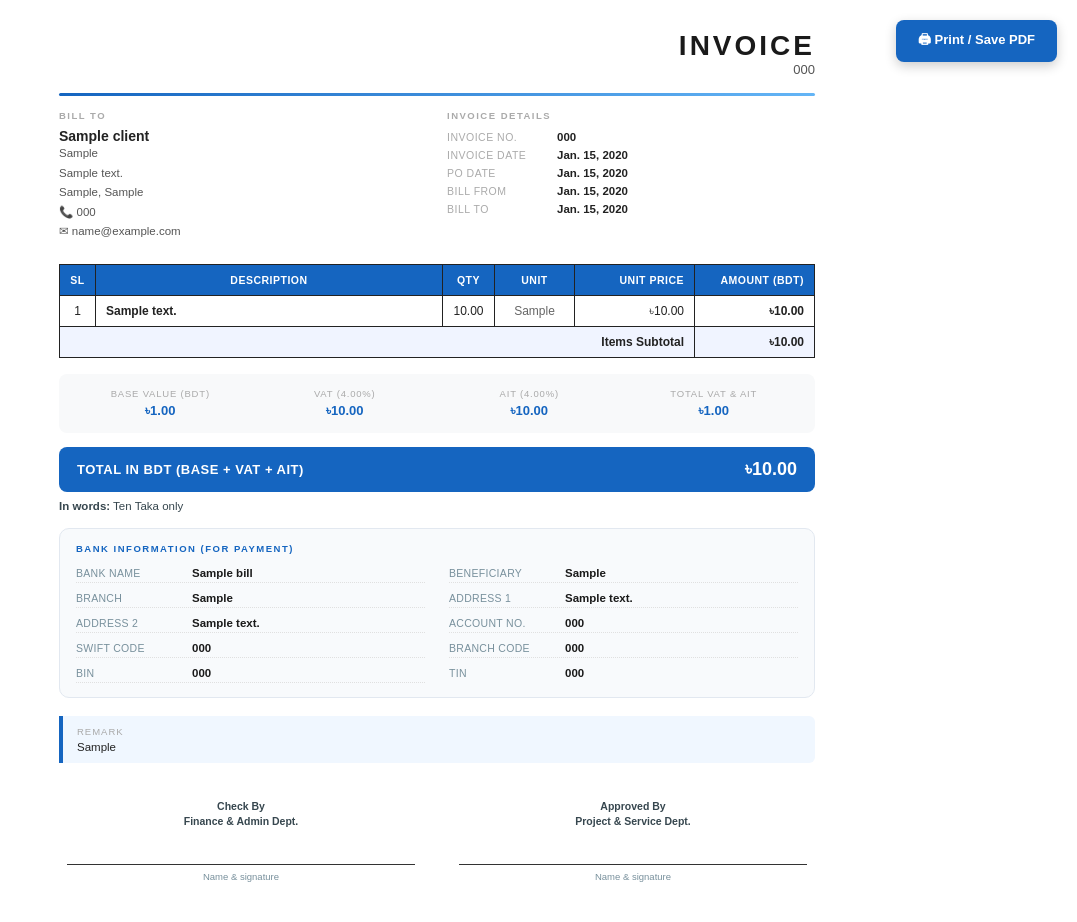
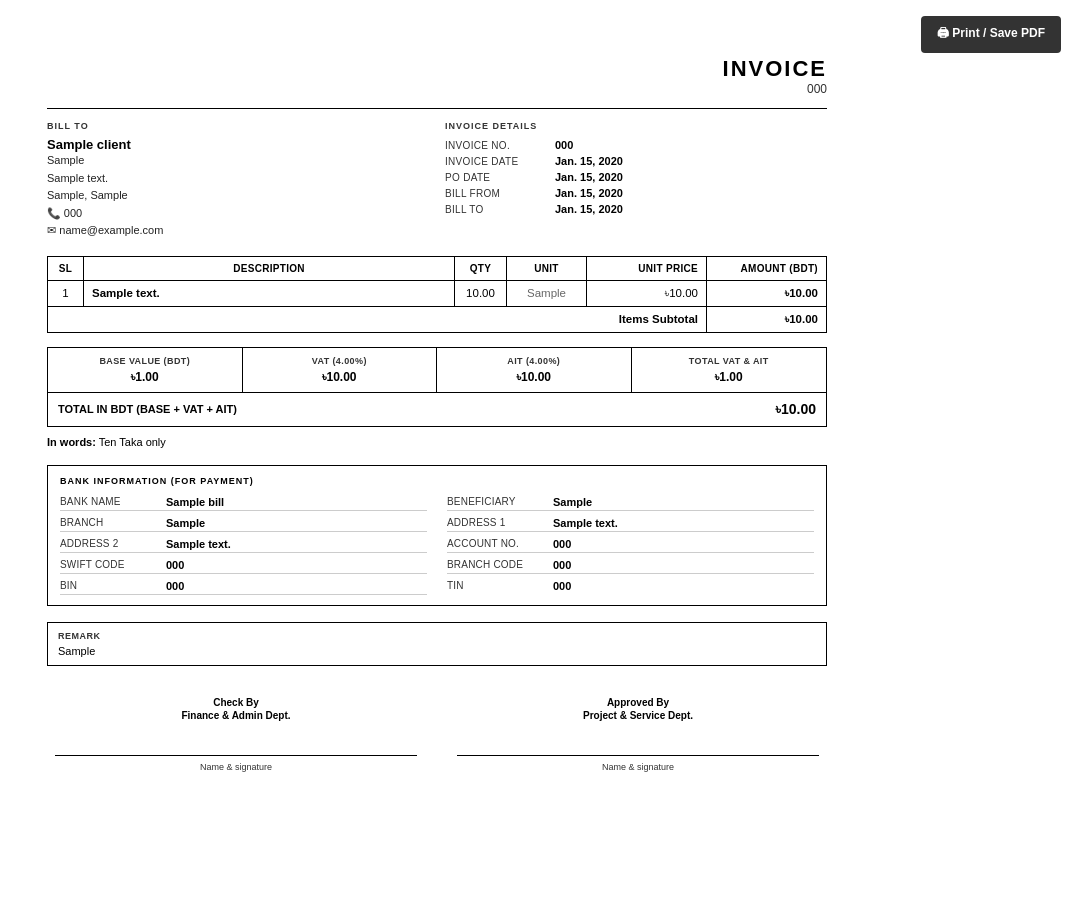
Before and after one commit to gtlfilesbd-droid/Genesis-Service-Billing-Software, a Django app: page /billing/1/print/ in a window 1280 px wide. Shown: the whole page, without its empty margins (203-1280 px from the left). After the commit the page ends 772 px from the top, so only its background shows below. Run offline with Django 4.2, Linux system fonts and the light colour scheme; a user stored in the database is signed in; tables that the repository leaves empty hold one stand-in row (values such as "Sample post").

```diff
--- a/billing/views.py
+++ b/billing/views.py
@@ -539,26 +539,34 @@ def bill_print(request, pk):
 def bill_excel(request, pk):
     try:
         import openpyxl
-        from openpyxl.styles import Font, Alignment, PatternFill
+        from openpyxl.styles import Font, Alignment, Border, Side
+        from billing.money_words import bdt_amount_in_words
+
         bill = get_object_or_404(Bill, pk=pk)
         inv_disp = bill.invoice_number or bill.bill_number
         wb = openpyxl.Workbook()
         ws = wb.active
         ws.title = _safe_excel_sheet_title(inv_disp)
-        blue = PatternFill('solid', fgColor='1565C0')
-        wf = Font(bold=True, color='FFFFFF')
+        thin = Side(style='thin', color='000000')
+        border_all = Border(left=thin, right=thin, top=thin, bottom=thin)
         bf = Font(bold=True)
+        bfh = Font(bold=True, size=10)
+
+        def apply_border_row(row_idx, cols=6):
+            for col in range(1, cols + 1):
+                ws.cell(row=row_idx, column=col).border = border_all
 
         ws.merge_cells('A1:F1')
         ws['A1'] = 'INVOICE'
-        ws['A1'].font = Font(size=18, bold=True, color='1565C0')
+        ws['A1'].font = Font(size=16, bold=True, color='000000')
         ws['A1'].alignment = Alignment(horizontal='center')
         ws.merge_cells('A2:F2')
         ws['A2'] = f'Invoice #: {inv_disp}'
         ws['A2'].alignment = Alignment(horizontal='center')
         ws.append([])
         ws.append(['Bill To:', '', '', 'Invoice Details:', '', ''])
-        ws['A4'].font = bf; ws['D4'].font = bf
+        ws['A4'].font = bf
+        ws['D4'].font = bf
         ws.append([bill.client.name, '', '', 'Invoice Date:', str(bill.invoice_date), ''])
         ws.append([bill.client.address, '', '', 'PO Date:', str(bill.po_date or ''), ''])
         if bill.bill_period_from or bill.bill_period_to:
@@ -573,21 +581,48 @@ def bill_excel(request, pk):
         hr = ws.max_row
         for col in range(1, 7):
             c = ws.cell(row=hr, column=col)
-            c.fill = blue; c.font = wf; c.alignment = Alignment(horizontal='center')
+            c.font = bfh
+            c.alignment = Alignment(horizontal='center', wrap_text=True)
+            c.border = border_all
+        first_item_row = hr + 1
         for idx, item in enumerate(bill.items.all(), 1):
             ws.append([idx, item.description, float(item.quantity), item.unit or '', float(item.unit_price), float(item.amount)])
+        last_item_row = ws.max_row
+        for r in range(first_item_row, last_item_row + 1):
+            apply_border_row(r)
         ws.append([])
         ws.append(['', '', '', '', 'Items Subtotal:', float(bill.subtotal)])
+        sub_row = ws.max_row
+        apply_border_row(sub_row)
+        ws.cell(row=sub_row, column=5).font = bf
+        ws.cell(row=sub_row, column=6).font = bf
         ws.append([])
-        ws.append(['VAT & AIT Details']); ws[f'A{ws.max_row}'].font = bf
+        ws.append(['VAT & AIT Details'])
+        ws[f'A{ws.max_row}'].font = bf
         ws.append(['Base Value (BDT):', '', '', '', '', float(bill.project_base_value)])
+        apply_border_row(ws.max_row)
         ws.append([f'VAT ({bill.vat_rate_percent}%):', '', '', '', '', float(bill.vat_amount)])
+        apply_border_row(ws.max_row)
         ws.append([f'AIT ({bill.ait_rate_percent}%):', '', '', '', '', float(bill.ait_amount)])
+        apply_border_row(ws.max_row)
         ws.append(['Total VAT & AIT:', '', '', '', '', float(bill.excluding_vat_ait)])
-        ws.append(['Total In BDT:', '', '', '', '', float(bill.total_in_bdt)])
+        apply_border_row(ws.max_row)
+        ws.append(['Total In BDT (Base + VAT + AIT):', '', '', '', '', float(bill.total_in_bdt)])
+        tot_row = ws.max_row
+        for col in range(1, 7):
+            c = ws.cell(row=tot_row, column=col)
+            c.border = border_all
+            c.font = bf
+        ws.append(['In words:', bdt_amount_in_words(bill.total_in_bdt), '', '', '', ''])
+        words_row = ws.max_row
+        ws.merge_cells(start_row=words_row, start_column=2, end_row=words_row, end_column=6)
+        apply_border_row(words_row)
+        ws.cell(row=words_row, column=1).font = bf
+        ws.cell(row=words_row, column=2).alignment = Alignment(wrap_text=True, vertical='top')
         if bill.bank_name:
             ws.append([])
-            ws.append(['Bank Information']); ws[f'A{ws.max_row}'].font = bf
+            ws.append(['Bank information (For Payment)'])
+            ws[f'A{ws.max_row}'].font = bf
             ws.append(['Bank Name:', bill.bank_name])
             ws.append(['Beneficiary:', bill.beneficiary or ''])
             ws.append(['Branch:', bill.bank_branch or ''])
--- a/billing_system/templates/bills/bill_pdf.html
+++ b/billing_system/templates/bills/bill_pdf.html
@@ -6,85 +6,126 @@
 <title>Invoice {{ bill.invoice_number|default:bill.bill_number }}</title>
 <style>
 * { margin:0; padding:0; box-sizing:border-box; }
-body { font-family:'Arial',sans-serif; font-size:12.5px; color:#222; background:#fff; }
-.page { max-width:820px; margin:0 auto; padding:32px; }
+body { font-family:'Arial',sans-serif; font-size:12px; color:#000; background:#fff; }
+.page { max-width:820px; margin:0 auto; padding:28px 20px; }
 
-/* Header */
+/* Letterhead: leave space for pre-printed header/footer */
+body.letterhead .page {
+    padding-top:48px;
+    padding-bottom:56px;
+}
+
 .pad-header { width:100%; margin-bottom:0; display:block; }
 .pad-header img { width:100%; display:block; }
-.inv-header { display:flex; justify-content:space-between; align-items:center; margin-bottom:16px; margin-top:14px; }
+.inv-header { display:flex; justify-content:space-between; align-items:center; margin-bottom:12px; margin-top:8px; }
 .inv-title { text-align:right; }
-.inv-title h2 { font-size:28px; color:#1a1a1a; font-weight:800; letter-spacing:3px; }
-.inv-title .num { font-size:13px; color:#555; }
+.inv-title h2 { font-size:22px; color:#000; font-weight:700; letter-spacing:2px; }
+.inv-title .num { font-size:12px; color:#333; }
 
-.divider { height:3px; background:linear-gradient(90deg,#1565C0,#64b5f6); border-radius:2px; margin:14px 0; }
+.divider { height:0; border:none; border-top:1px solid #000; margin:12px 0; }
 
-/* Bill to / Info grid */
-.meta-grid { display:grid; grid-template-columns:1fr 1fr; gap:20px; margin-bottom:22px; }
-.meta-box h4 { font-size:9.5px; text-transform:uppercase; letter-spacing:1.5px; color:#aaa; margin-bottom:7px; }
-.meta-box .cn { font-size:14px; font-weight:700; }
-.meta-box .cd { font-size:11.5px; color:#555; line-height:1.7; }
+.meta-grid { display:grid; grid-template-columns:1fr 1fr; gap:16px; margin-bottom:16px; }
+.meta-box h4 { font-size:9px; text-transform:uppercase; letter-spacing:1px; color:#333; margin-bottom:6px; font-weight:700; }
+.meta-box .cn { font-size:13px; font-weight:700; }
+.meta-box .cd { font-size:11px; color:#222; line-height:1.6; }
 .meta-tbl { width:100%; border-collapse:collapse; }
-.meta-tbl td { padding:3px 0; font-size:11.5px; }
-.meta-tbl td:first-child { color:#aaa; font-size:10.5px; text-transform:uppercase; letter-spacing:0.5px; width:110px; }
+.meta-tbl td { padding:2px 0; font-size:11px; }
+.meta-tbl td:first-child { color:#333; font-size:10px; text-transform:uppercase; letter-spacing:0.3px; width:110px; }
 .meta-tbl td:last-child { font-weight:600; }
 
-/* Items table */
-.items-tbl { width:100%; border-collapse:collapse; margin-bottom:16px; font-size:12px; }
-.items-tbl thead tr { background:#1565C0; color:#fff; }
-.items-tbl th { padding:9px 10px; font-size:10.5px; text-transform:uppercase; letter-spacing:0.5px; font-weight:600; }
+/* Items: plain grid like Excel */
+.items-tbl { width:100%; border-collapse:collapse; margin-bottom:14px; font-size:11.5px; }
+.items-tbl thead tr { background:#fff; }
+.items-tbl th {
+    padding:6px 8px;
+    font-size:10px;
+    text-transform:uppercase;
+    letter-spacing:0.3px;
+    font-weight:700;
+    border:1px solid #000;
+    background:#fff;
+    color:#000;
+}
 .items-tbl th:last-child, .items-tbl td:last-child { text-align:right; }
 .items-tbl th:nth-child(3), .items-tbl td:nth-child(3) { text-align:center; }
 .items-tbl th:nth-child(4), .items-tbl td:nth-child(4) { text-align:center; }
 .items-tbl th:nth-child(5), .items-tbl td:nth-child(5) { text-align:right; }
-.items-tbl tbody tr { border-bottom:1px solid #222; }
-.items-tbl td { padding:8px 10px; border:1px solid #222; vertical-align:middle; }
-.items-tbl th { border:1px solid #222; }
-.items-tbl tfoot tr { background:#f0f4ff; }
-.items-tbl tfoot td { padding:8px 10px; font-weight:600; border:1px solid #222; }
+.items-tbl tbody tr { background:#fff; }
+.items-tbl td { padding:6px 8px; border:1px solid #000; vertical-align:middle; }
+.items-tbl tfoot tr { background:#fff; }
+.items-tbl tfoot td { padding:6px 8px; font-weight:700; border:1px solid #000; }
 .items-tbl td.desc-line-cell { text-align:left; font-weight:600; }
 .items-tbl td.sl-cell { text-align:center; width:36px; }
 
-/* Financial summary */
-.fin-summary { display:grid; grid-template-columns:repeat(4,1fr); gap:10px; background:#f8f9fa; padding:14px; border-radius:8px; margin-bottom:14px; }
-.fin-item { text-align:center; }
-.fin-item .fl { font-size:9.5px; text-transform:uppercase; letter-spacing:0.8px; color:#aaa; margin-bottom:4px; }
-.fin-item .fv { font-size:13px; font-weight:700; color:#1565C0; }
-.fin-total { background:#1565C0; border-radius:8px; padding:12px 18px; display:flex; justify-content:space-between; align-items:center; color:#fff; margin-bottom:14px; }
-.fin-total .ft-label { font-size:13px; font-weight:700; letter-spacing:0.5px; }
-.fin-total .ft-value { font-size:18px; font-weight:800; }
-.fin-words { font-size:11.5px; color:#37474f; margin:-8px 0 14px; line-height:1.45; }
-body.letterhead .page { padding-top:16px; }
+/* VAT summary: bordered cells, no tint */
+.fin-summary {
+    display:grid;
+    grid-template-columns:repeat(4,1fr);
+    gap:0;
+    margin-bottom:0;
+    border:1px solid #000;
+    border-bottom:none;
+}
+.fin-item {
+    text-align:center;
+    padding:8px 6px;
+    border-right:1px solid #000;
+    border-bottom:1px solid #000;
+}
+.fin-item:last-child { border-right:none; }
+.fin-item .fl { font-size:9px; text-transform:uppercase; letter-spacing:0.4px; color:#333; margin-bottom:4px; font-weight:600; }
+.fin-item .fv { font-size:12px; font-weight:700; color:#000; }
 
-/* Remark */
-.remark-box { border-left:4px solid #1565C0; padding:10px 14px; background:#f0f7ff; border-radius:0 6px 6px 0; margin-bottom:14px; font-size:11.5px; }
-.remark-box .rl { font-size:9.5px; text-transform:uppercase; letter-spacing:1px; color:#aaa; margin-bottom:4px; }
+.fin-total {
+    display:flex;
+    justify-content:space-between;
+    align-items:center;
+    padding:8px 10px;
+    border:1px solid #000;
+    border-top:none;
+    background:#fff;
+    color:#000;
+    margin-bottom:8px;
+}
+.fin-total .ft-label { font-size:11px; font-weight:700; }
+.fin-total .ft-value { font-size:14px; font-weight:700; }
+.fin-words { font-size:11px; color:#000; margin:0 0 14px; line-height:1.45; }
 
-/* Bank Info */
-.bank-section { margin-bottom:18px; }
-.bank-box { background:#f8fafc; border:1px solid #e2e8f0; border-radius:10px; padding:14px 16px; font-size:11.5px; }
-.bank-box h4 { font-size:9.5px; text-transform:uppercase; letter-spacing:1.5px; color:#1565C0; margin-bottom:10px; }
-.bank-grid { display:grid; grid-template-columns:1fr 1fr; gap:6px 24px; }
-.bank-row { display:flex; gap:6px; padding:3px 0; border-bottom:1px dotted #e0e0e0; }
+.remark-box { border:1px solid #000; padding:8px 10px; margin-bottom:14px; font-size:11px; }
+.remark-box .rl { font-size:9px; text-transform:uppercase; letter-spacing:0.5px; color:#333; margin-bottom:4px; font-weight:700; }
+
+.bank-section { margin-bottom:16px; }
+.bank-box { border:1px solid #000; padding:10px 12px; font-size:11px; }
+.bank-box h4 { font-size:9px; text-transform:uppercase; letter-spacing:1px; color:#000; margin-bottom:8px; font-weight:700; }
+.bank-grid { display:grid; grid-template-columns:1fr 1fr; gap:4px 20px; }
+.bank-row { display:flex; gap:6px; padding:2px 0; border-bottom:1px solid #ccc; }
 .bank-row:last-child { border-bottom:none; }
-.bank-key { color:#78909c; font-size:10.5px; min-width:110px; text-transform:uppercase; letter-spacing:0.3px; }
-.bank-val { font-weight:600; color:#1a1a1a; }
+.bank-key { color:#333; font-size:10px; min-width:100px; text-transform:uppercase; letter-spacing:0.2px; }
+.bank-val { font-weight:600; color:#000; }
 
-/* Authorisation signatures */
-.signatures { display:grid; grid-template-columns:1fr 1fr; gap:28px; margin:28px 0 8px; padding-top:8px; }
+.signatures { display:grid; grid-template-columns:1fr 1fr; gap:24px; margin:24px 0 6px; padding-top:6px; }
 .sig-box { text-align:center; }
-.sig-title { font-size:10.5px; font-weight:700; color:#37474f; line-height:1.35; margin-bottom:36px; }
-.sig-line { border-bottom:1px solid #333; margin:0 8px 6px; height:1px; }
-.sig-caption { font-size:9.5px; color:#78909c; }
+.sig-title { font-size:10px; font-weight:700; color:#000; line-height:1.35; margin-bottom:32px; }
+.sig-line { border-bottom:1px solid #000; margin:0 8px 6px; height:1px; }
+.sig-caption { font-size:9px; color:#333; }
 
-/* Footer */
-.inv-footer { text-align:center; color:#bbb; font-size:10.5px; margin-top:20px; padding-top:16px; border-top:1px solid #eee; }
+.inv-footer { text-align:center; color:#666; font-size:10px; margin-top:16px; padding-top:12px; border-top:1px solid #ccc; }
 
-/* Print button */
-.print-btn { position:fixed; top:20px; right:20px; background:#1565C0; color:#fff; border:none; padding:10px 22px; border-radius:8px; cursor:pointer; font-size:13px; font-weight:600; z-index:999; box-shadow:0 4px 12px rgba(0,0,0,0.2); }
+.print-btn {
+    position:fixed; top:16px; right:16px;
+    background:#333; color:#fff; border:none;
+    padding:8px 16px; border-radius:4px; cursor:pointer;
+    font-size:12px; font-weight:600; z-index:999;
+}
 @media print {
     .print-btn { display:none; }
-    body { print-color-adjust:exact; -webkit-print-color-adjust:exact; }
+    body.letterhead .page {
+        padding-top:22mm;
+        padding-bottom:26mm;
+        padding-left:12mm;
+        padding-right:12mm;
+        max-width:none;
+    }
 }
 </style>
 </head>
```
